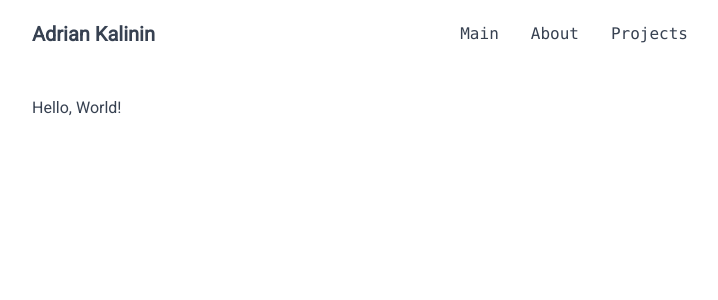
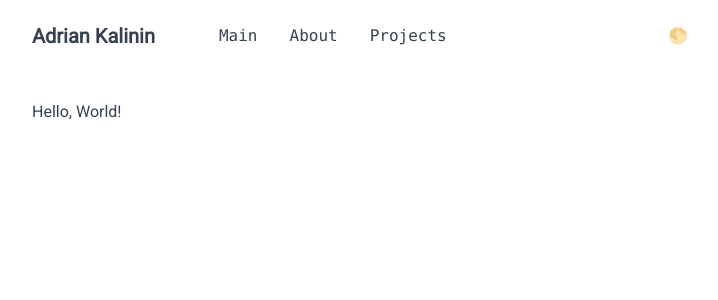
Before and after one commit to adrian-kalinin/portfolio, a Nuxt app: page / in a window 1280 px wide. Shown: the top 300 px of the page, without its empty margins (280-998 px from the left). Built offline with nearby package versions, Linux system fonts and the light colour scheme.

Commit message:
Add color mode selector

```diff
--- /dev/null
+++ b/components/color-mode-selector.vue
@@ -0,0 +1,45 @@
+<script setup>
+const colorMode = useColorMode()
+const showNextColorModeLabel = ref(false)
+
+const colorModes = [
+  'system',
+  'light',
+  'dark',
+]
+const colorModeIcons = {
+  system: '🌓',
+  light: '🌕',
+  dark: '🌑',
+}
+
+const nextColorMode = computed(() => {
+  const currentColorModeIndex = colorModes.indexOf(colorMode.preference)
+  const nextColorModeIndex = currentColorModeIndex + 1 !== colorModes.length ? currentColorModeIndex + 1 : 0
+  return colorModes[nextColorModeIndex]
+})
+
+const nextColorModeIcon = computed(() => {
+  return colorModeIcons[nextColorMode.value]
+})
+
+function toggleColorMode() {
+  colorMode.preference = nextColorMode.value
+}
+</script>
+
+<template>
+  <div class="flex items-center space-x-2">
+    <div v-if="showNextColorModeLabel" class="text-sm text-gray-500">
+      Change to {{ nextColorMode }}
+    </div>
+    <button
+      class="px-2 py-1 hover:bg-gray-200 dark:hover:bg-gray-800"
+      @click="toggleColorMode"
+      @mouseenter="showNextColorModeLabel = true"
+      @mouseleave="showNextColorModeLabel = false"
+    >
+      {{ nextColorModeIcon }}
+    </button>
+  </div>
+</template>
--- a/components/menu-header.vue
+++ b/components/menu-header.vue
@@ -1,5 +1,6 @@
 <template>
   <header class="mt-5 flex items-center justify-between">
+    <div class="flex items-center space-x-12">
       <!-- Header logo -->
       <div>
         <NuxtLink to="/" class="text-xl font-semibold nav-link">
@@ -26,6 +27,11 @@
           </li>
         </ul>
       </nav>
+    </div>
+    <!-- Color mode selector -->
+    <ClientOnly>
+      <ColorModeSelector />
+    </ClientOnly>
   </header>
 </template>
 
```
Lines whose indentation alone changed are shown as unchanged.
